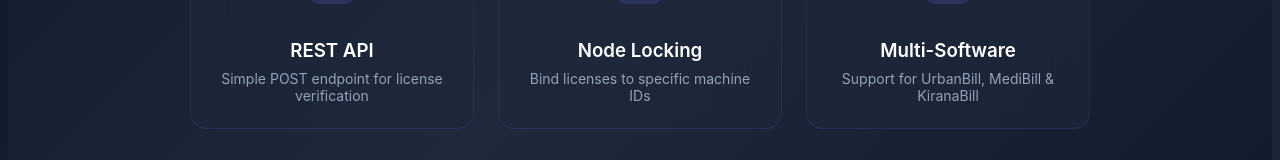
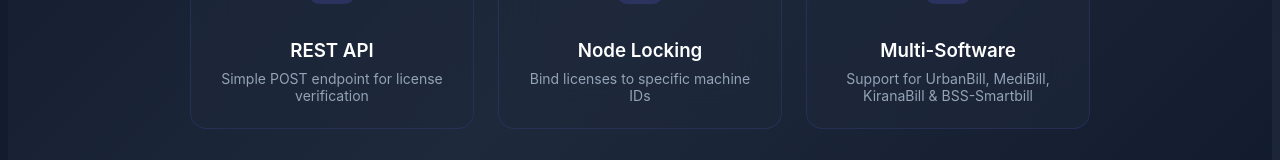
Before and after one commit to HarshavardhanVShinde/new-electron-server, a Next.js app: page / in a window 1280 px wide. Shown: the part 542-702 px from the top of the page. Built offline with nearby package versions, Linux system fonts and the light colour scheme.

Commit message:
Add files via upload

```diff
--- a/app/admin/dashboard/DashboardClient.tsx
+++ b/app/admin/dashboard/DashboardClient.tsx
@@ -417,6 +417,7 @@ function SoftwareBadge({ type }: { type: string }) {
         TailorShop: { bg: 'rgba(20, 184, 166, 0.2)', color: '#5eead4' },
         GarmentsSoftware: { bg: 'rgba(14, 165, 233, 0.2)', color: '#7dd3fc' },
         'DryCleaning Pro': { bg: 'rgba(99, 102, 241, 0.2)', color: '#c4b5fd' },
+        'BSS-Smartbill': { bg: 'rgba(34, 211, 238, 0.2)', color: '#67e8f9' },
     };
     const style = config[type] || config.UrbanBill;
     return (
@@ -625,6 +626,7 @@ function GenerateModal({ onClose }: { onClose: () => void }) {
                                 <option value="Mangal Seva">🎪 Mangal Seva (Rentals)</option>
                                 <option value="TailorShop">TailorShop (Tailor Software)</option>
                                 <option value="GarmentsSoftware">GarmentsSoftware (Garments Billing)</option>
+                                <option value="BSS-Smartbill">BSS-Smartbill (v1.0.0)</option>
                                 <option value="DryCleaning Pro">DryCleaning Pro (Laundry & Dry Cleaning)</option>
                             </select>
                         </div>
--- a/app/page.tsx
+++ b/app/page.tsx
@@ -91,7 +91,7 @@ export default function Home() {
                 <FeatureCard
                     icon={<Key style={{ width: '1.5rem', height: '1.5rem' }} />}
                     title="Multi-Software"
-                    description="Support for UrbanBill, MediBill & KiranaBill"
+                    description="Support for UrbanBill, MediBill, KiranaBill & BSS-Smartbill"
                 />
             </div>
 
--- a/convex/licenses.ts
+++ b/convex/licenses.ts
@@ -132,7 +132,8 @@ export const createLicense = mutation({
       v.literal('Mangal Seva'),
       v.literal('TailorShop'),
       v.literal('GarmentsSoftware'),
-      v.literal('DryCleaning Pro')
+      v.literal('DryCleaning Pro'),
+      v.literal('BSS-Smartbill')
     ),
     planType: v.union(v.literal('Standard'), v.literal('Premium')),
     expiresAt: v.number(),
--- a/convex/schema.ts
+++ b/convex/schema.ts
@@ -17,7 +17,8 @@ export default defineSchema({
       v.literal('Mangal Seva'),
       v.literal('TailorShop'),
       v.literal('GarmentsSoftware'),
-      v.literal('DryCleaning Pro')
+      v.literal('DryCleaning Pro'),
+      v.literal('BSS-Smartbill')
     ),
     planType: v.union(v.literal('Standard'), v.literal('Premium')),
     status: v.union(
```
Also changed, not shown: 1 other file (tests, documents, lock files or other folders).
